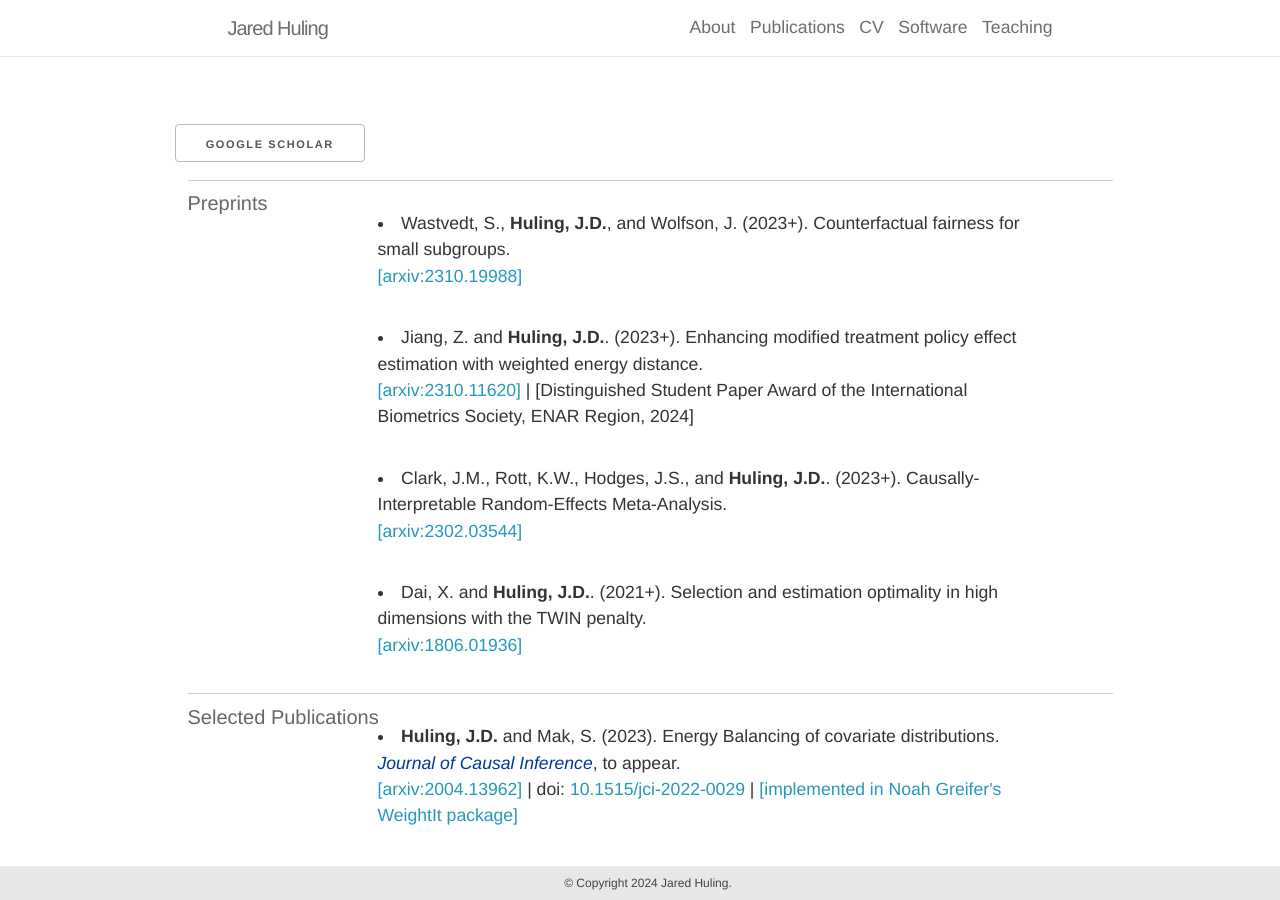
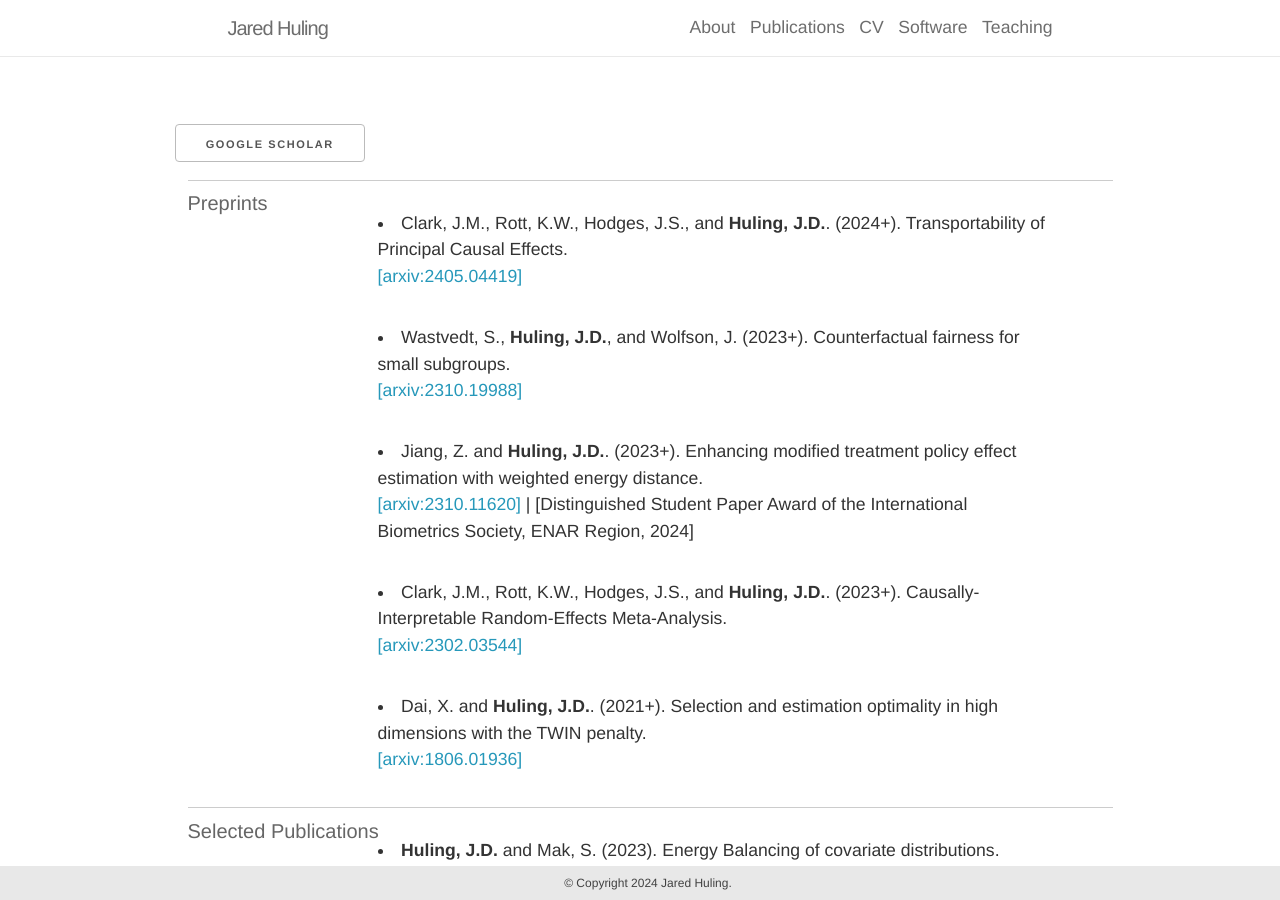
Before and after one commit to jaredhuling/jaredhuling.github.io, a Jekyll site: the page built from _pages/publications.md, in a window 1280 px wide and 900 px high. Built offline with Jekyll 4.4.1, drawn with Linux system fonts in a browser that asks for light colours; nearby versions of some CDN libraries.

Commit message:
adherence

```diff
--- a/_pages/publications.md
+++ b/_pages/publications.md
@@ -23,6 +23,12 @@ years: [2018, 2017, 2016]
   <div class="container-fluid">
     <div class="row">
       <div class="twelve columns">
+
+        <p class="bibliography">
+          Clark, J.M., Rott, K.W., Hodges, J.S., and <author>Huling, J.D.</author>. (2024+).
+            Transportability of Principal Causal Effects. <br>
+          <a href="https://arxiv.org/abs/2405.04419">[arxiv:2405.04419]</a>
+        </p>
 
       <p class="bibliography">
           Wastvedt, S., <author>Huling, J.D.</author>, and Wolfson, J. (2023+).
```
